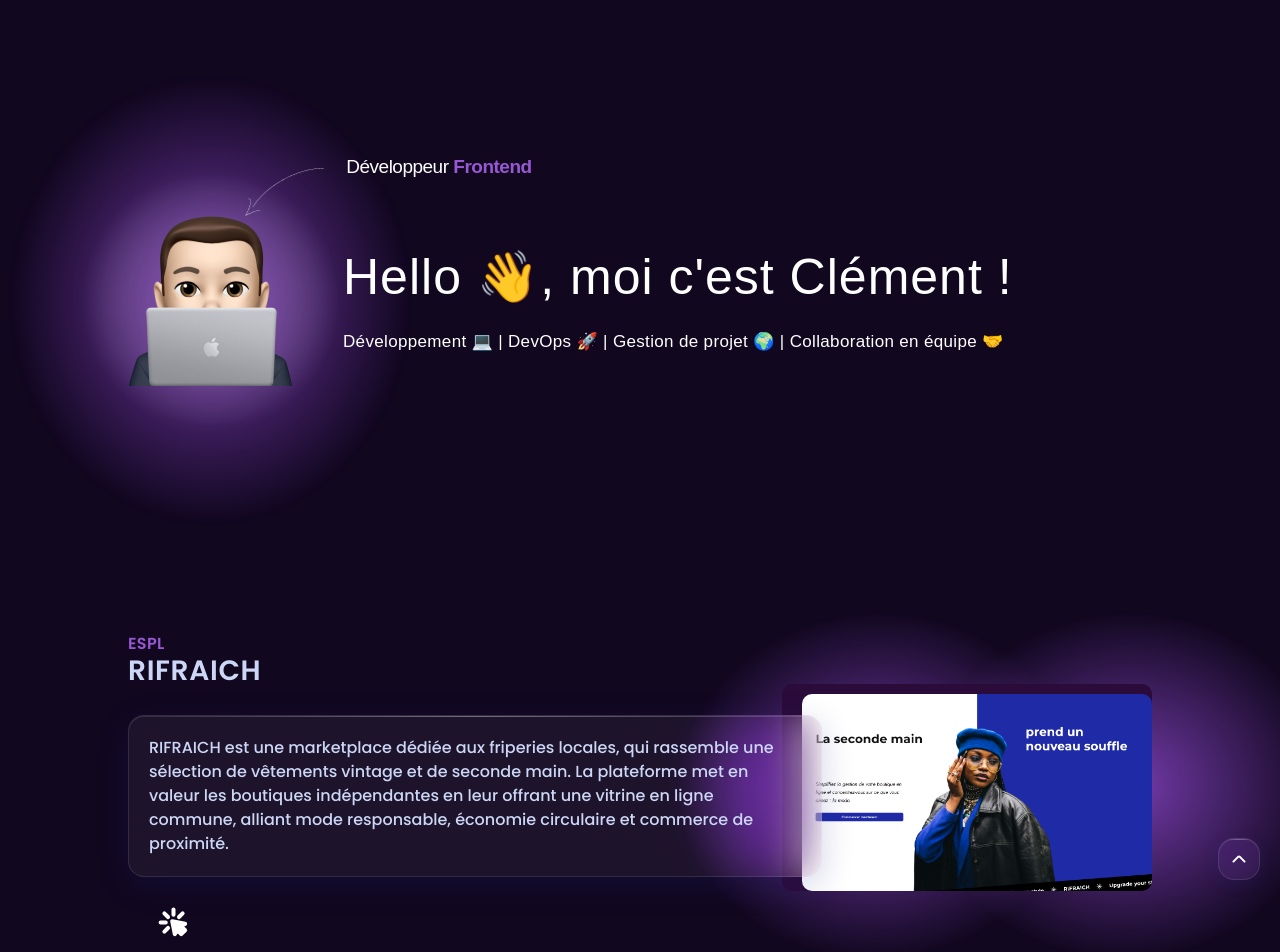
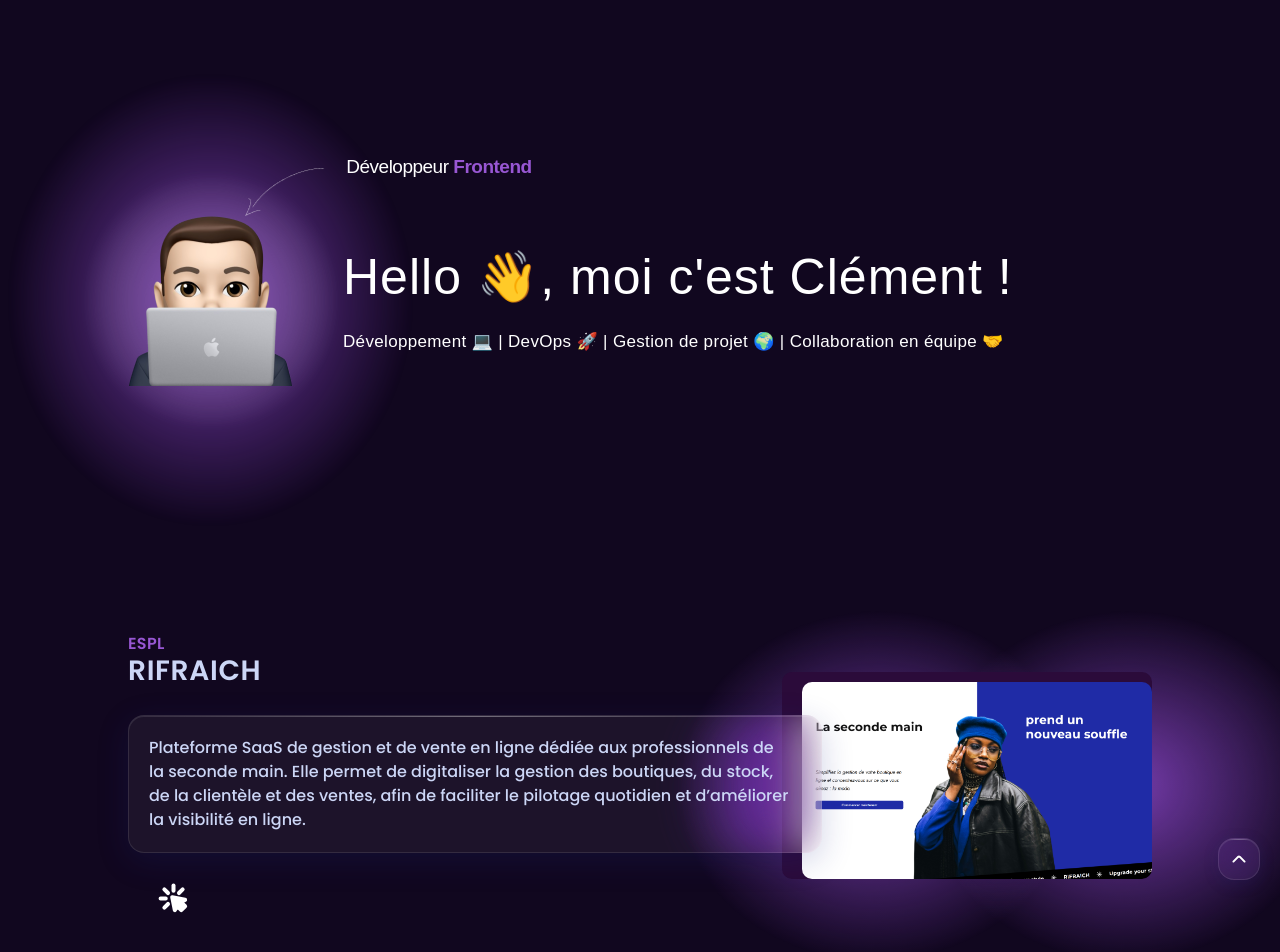
Before and after one commit to Erpriex/portfolio, a React (Create React App) app: page / in a window 1280 px wide. Shown: the top 952 px of the page. Built offline with nearby package versions, Linux system fonts and the light colour scheme; a web font is replaced by a local one.

Commit message:
💬 Edit Rifraich description

```diff
--- a/src/pages/HomePage.js
+++ b/src/pages/HomePage.js
@@ -50,7 +50,7 @@ const HomePage = () => {
           <Project
             company="ESPL"
             title="RIFRAICH"
-            description="RIFRAICH est une marketplace dédiée aux friperies locales, qui rassemble une sélection de vêtements vintage et de seconde main. La plateforme met en valeur les boutiques indépendantes en leur offrant une vitrine en ligne commune, alliant mode responsable, économie circulaire et commerce de proximité."
+            description="Plateforme SaaS de gestion et de vente en ligne dédiée aux professionnels de la seconde main. Elle permet de digitaliser la gestion des boutiques, du stock, de la clientèle et des ventes, afin de faciliter le pilotage quotidien et d’améliorer la visibilité en ligne."
             img={rifraichImg}
             link="https://rifraich.fr/"
             isFirst
```
